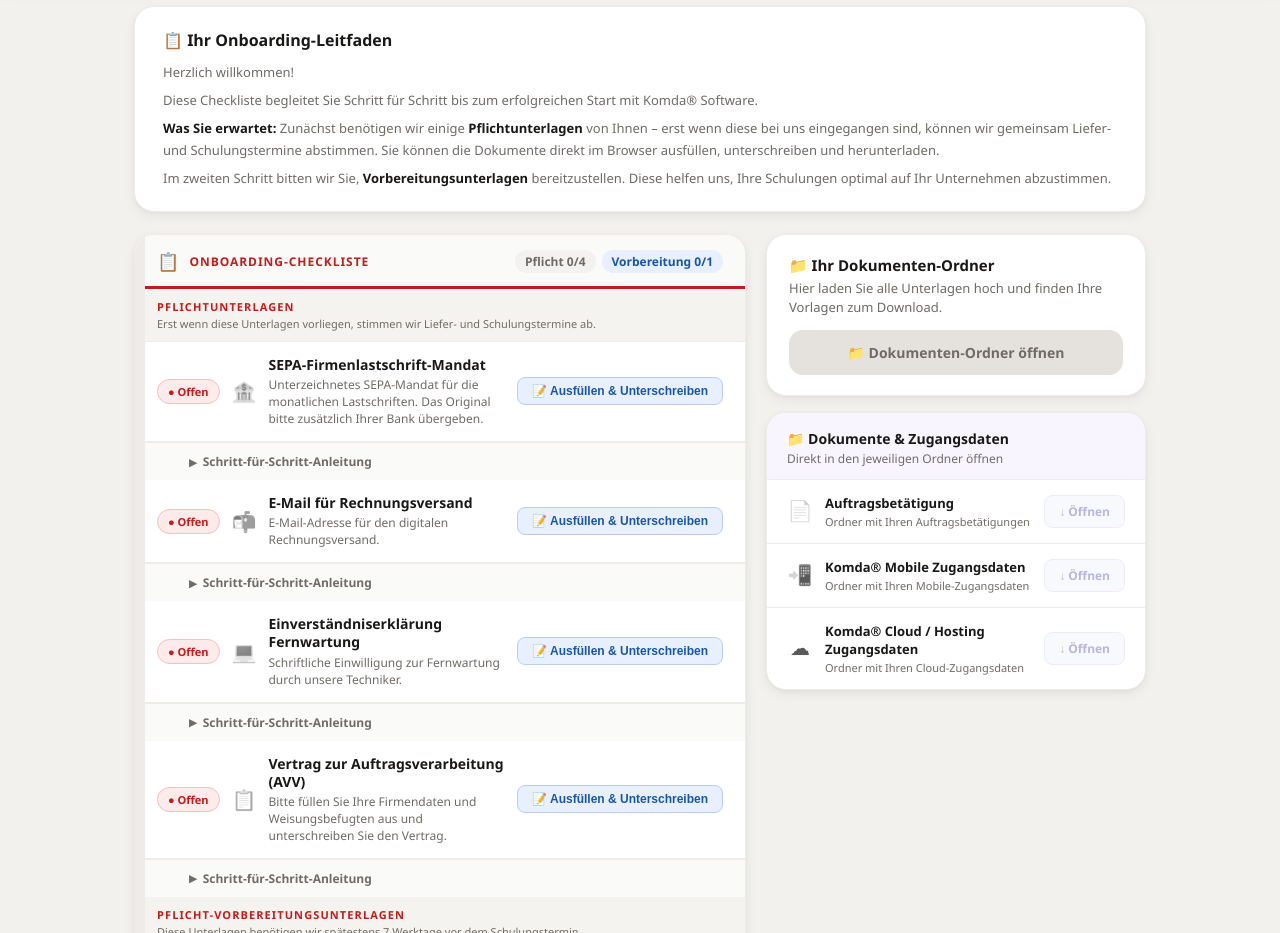
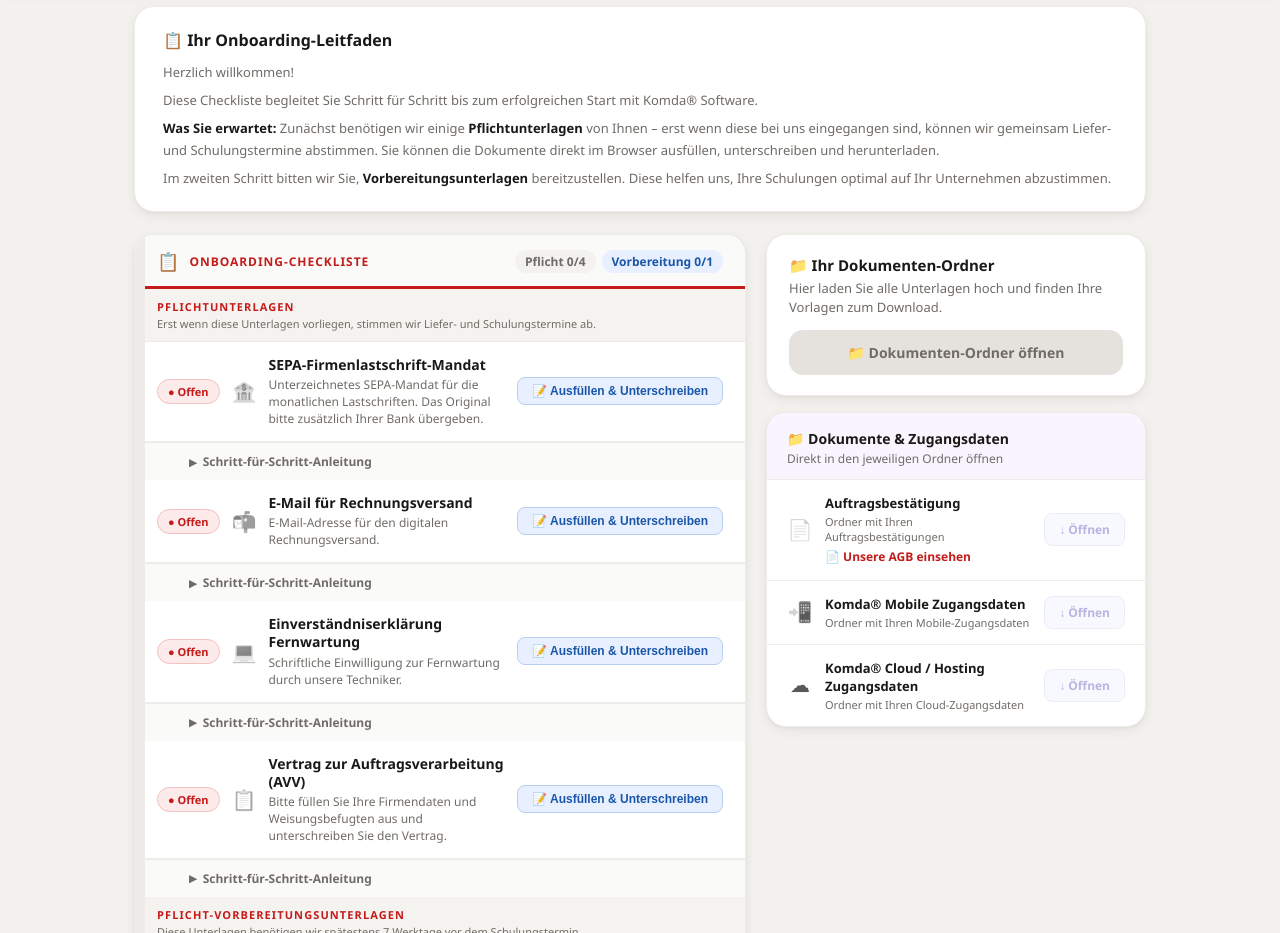
Before and after one commit to TimoKomda/komda-onboarding, a plain HTML site: page komda_onboarding_checklist.html in a window 1280 px wide. Shown: the part 167-1100 px from the top of the page. Drawn offline with Linux system fonts and the light colour scheme.

Commit message:
Add files via upload

```diff
--- a/komda_onboarding_checklist.html
+++ b/komda_onboarding_checklist.html
@@ -202,6 +202,8 @@
     .erstschulung-time-pill{display:inline-flex;align-items:center;gap:5px;background:#fff;border:1px solid #b8cef0;border-radius:20px;padding:4px 13px;font-size:13px;font-weight:600;color:var(--blue)}
     .zd-info{flex:1;min-width:0}
     .zd-name{font-size:13px;font-weight:600;color:var(--text)}
+    .zd-extra-link{display:inline-block;margin-top:4px;font-size:12px;font-weight:600;color:var(--red);text-decoration:none}
+    .zd-extra-link:hover{text-decoration:underline}
     .zd-hint{font-size:11px;color:var(--muted);margin-top:2px}
     .zd-btn{flex-shrink:0;display:inline-flex;align-items:center;gap:5px;padding:7px 14px;border-radius:8px;font-size:12px;font-weight:600;text-decoration:none;background:#f0f0ff;color:#4a4ab8;border:1.5px solid #d0d0f0;white-space:nowrap;transition:all .15s}
     .zd-btn:hover{background:#e0e0ff}
@@ -920,7 +922,8 @@
   ];
 
   var FOLDER_LINKS = [
-    { id: 'zd_auftrag', icon: '&#128196;', name: 'Auftragsbetätigung',                   hint: 'Ordner mit Ihren Auftragsbetätigungen',   param: 'spUrlAuftrag' },
+    { id: 'zd_auftrag', icon: '&#128196;', name: 'Auftragsbestätigung',                   hint: 'Ordner mit Ihren Auftragsbestätigungen',   param: 'spUrlAuftrag',
+      extraLink: { text: '&#128196; Unsere AGB einsehen', url: 'AGB-KSS.pdf' } },
     { id: 'zd_mobile',  icon: '&#128242;', name: 'Komda® Mobile Zugangsdaten',            hint: 'Ordner mit Ihren Mobile-Zugangsdaten',       param: 'spUrlMobile'  },
     { id: 'zd_cloud',   icon: '&#9729;',   name: 'Komda® Cloud / Hosting Zugangsdaten',  hint: 'Ordner mit Ihren Cloud-Zugangsdaten',        param: 'spUrlCloud'   },
   ];
@@ -1288,7 +1291,9 @@
       var zd = FOLDER_LINKS[z]; var zdUrl = folderUrls[zd.param] || '';
       zdHtml += '<div class="zd-row">'
         + '<div class="zd-icon">' + zd.icon + '</div>'
-        + '<div class="zd-info"><div class="zd-name">' + zd.name + '</div><div class="zd-hint">' + zd.hint + '</div></div>'
+        + '<div class="zd-info"><div class="zd-name">' + zd.name + '</div><div class="zd-hint">' + zd.hint + '</div>'
+        + (zd.extraLink ? '<a class="zd-extra-link" href="' + zd.extraLink.url + '" target="_blank" rel="noopener">' + zd.extraLink.text + '</a>' : '')
+        + '</div>'
         + (zdUrl ? '<a class="zd-btn" href="' + zdUrl + '" target="_blank">&#8595; Öffnen</a>'
                  : '<span class="zd-btn disabled">&#8595; Öffnen</span>')
         + '</div>';
```
Also changed, not shown: 1 other file.
